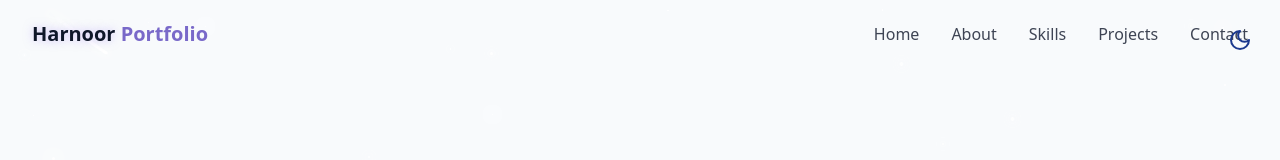
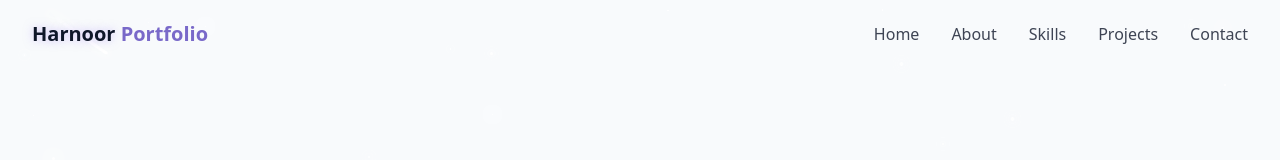
Before and after one commit to ihr08/portfolio, a React (Vite) app: page / in a window 1280 px wide. Shown: the top 160 px of the page. Built offline with nearby package versions, Linux system fonts and the light colour scheme.

Commit message:
Update ThemeToggle.jsx

```diff
--- a/src/components/ThemeToggle.jsx
+++ b/src/components/ThemeToggle.jsx
@@ -19,12 +19,12 @@ export const ThemeToggle = () => {
   const toggleTheme = () => {
     if (isDarkMode) {
       document.documentElement.classList.remove("dark");
+      localStorage.setItem("theme", "dark");
+      setIsDarkMode(true);
+    } else {
+      document.documentElement.classList.add("dark");
       localStorage.setItem("theme", "light");
       setIsDarkMode(false);
-    } else {
-      document.documentElement.classList.add("dark");
-      localStorage.setItem("theme", "dark");
-      setIsDarkMode(true);
     }
   };
 
@@ -37,9 +37,9 @@ export const ThemeToggle = () => {
       )}
     >
       {isDarkMode ? (
-        <Sun className="h-6 w-6 text-yellow-300" />
+        <Moon className="h-6 w-6 text-blue-900" />
       ) : (
-        <Moon className="h-6 w-6 text-blue-900" />
+        <sun className="h-6 w-6 text-yellow-300" />
       )}
     </button>
   );
```
